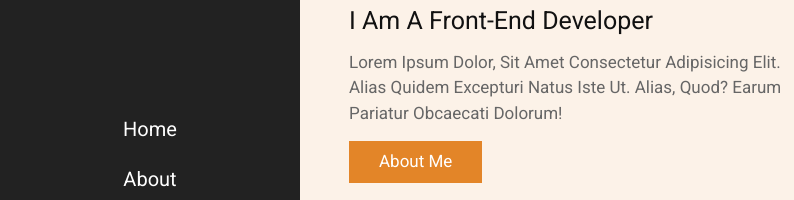
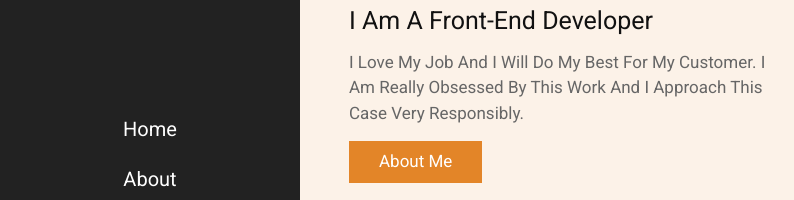
Before and after one commit to LukaPukhashvili/Portfolio, a plain HTML site: page index.html in a window 1280 px wide. Shown: the part 178-378 px from the top of the page, 0-794 px from the left. Drawn offline with Linux system fonts and the light colour scheme.

Commit message:
Update index.html

```diff
--- a/index.html
+++ b/index.html
@@ -56,7 +56,8 @@
         <span class="hi"> hi there... </span>
         <h3> i am <span> Luka Pukhashvili </span> </h3>
         <p class="info"> i am a front-end developer </p>
-        <p class="text"> Lorem ipsum dolor, sit amet consectetur adipisicing elit. Alias quidem excepturi natus iste ut. Alias, quod? Earum pariatur obcaecati dolorum! </p>
+        <p class="text"> I love my job and I will do my best for my customer. I am really obsessed by this work and I approach this case very responsibly.
+        </p>
         <a href="#about" class="btn">about me</a>
     </div>
 
```
